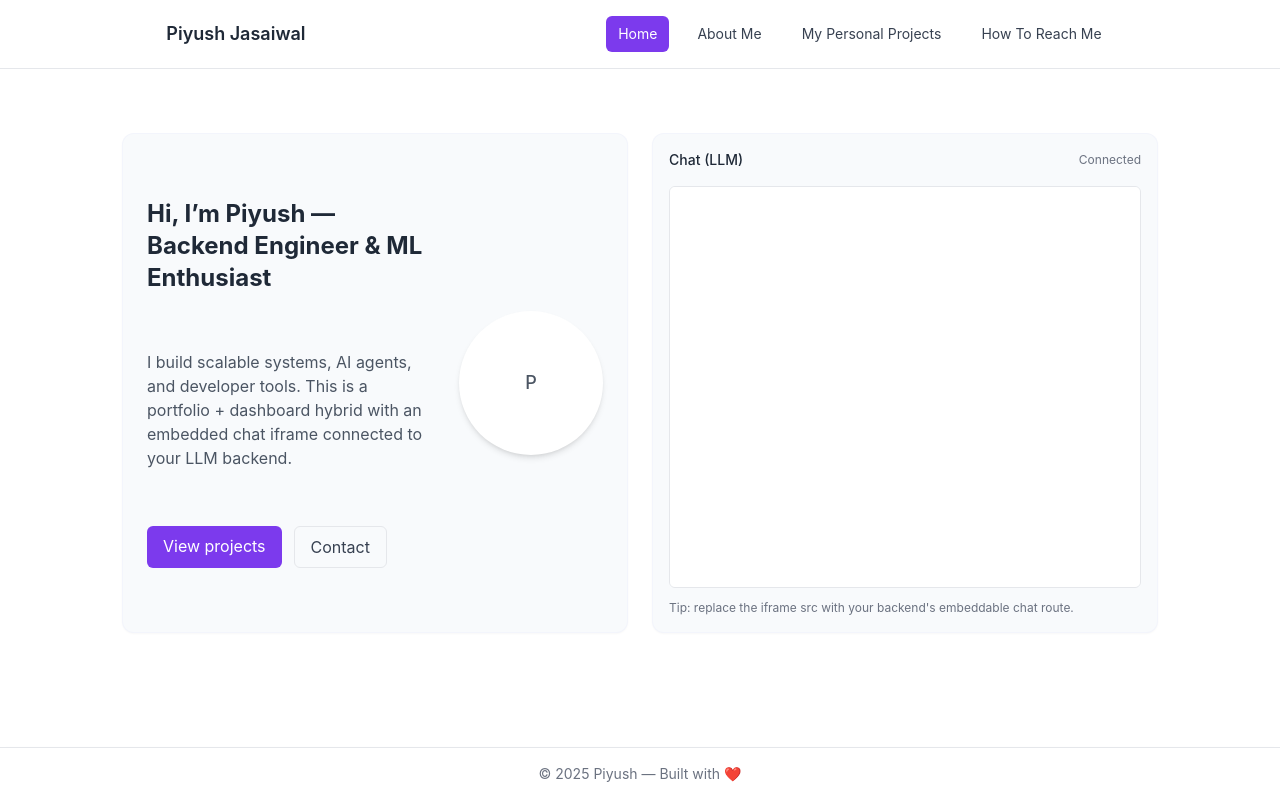
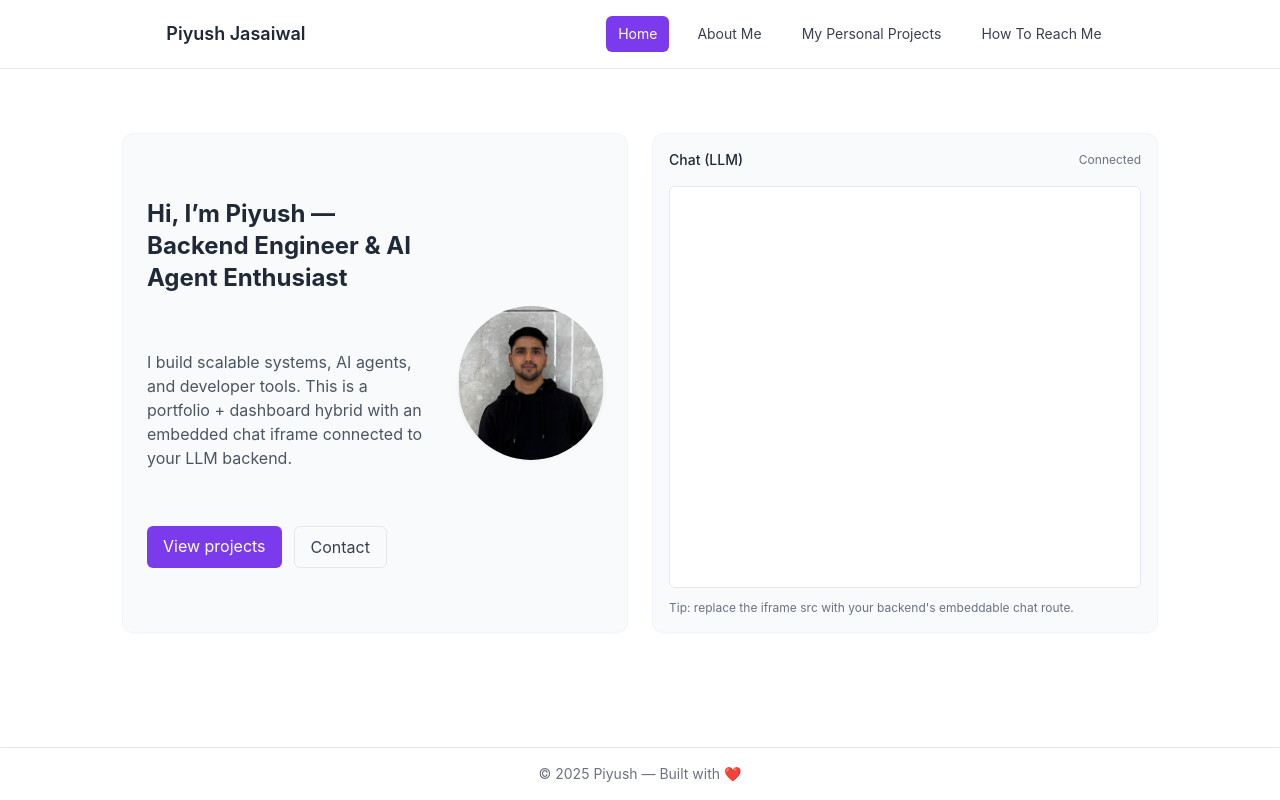
Before and after one commit to piyushjasaiwal/LLM_Portfolio, a Next.js app in the folder frontend/: page / in a window 1280 px wide. Built offline with nearby package versions, Linux system fonts and the light colour scheme.

Commit message:
Adding image to the hero section

```diff
--- a/frontend/components/Hero.js
+++ b/frontend/components/Hero.js
@@ -1,4 +1,5 @@
 import { motion } from "framer-motion";
+import Image from "next/image";
 
 export default function Hero() {
   return (
@@ -6,13 +7,13 @@ export default function Hero() {
       initial={{ opacity: 0, scale: 0.99 }}
       animate={{ opacity: 1, scale: 1 }}
       transition={{ duration: 0.6 }}
-      className="p-6 card h-full flex flex-col justify-between"
+      className="p-6 card h-full flex flex-col justify-between overflow-hidden"
     >
       <div className="flex flex-col md:flex-row items-start md:items-center justify-between gap-8 h-full">
         {/* Left content */}
         <div className="flex flex-col gap-14 flex-1">
           <h1 className="text-2xl font-bold">
-            Hi, I’m Piyush — Backend Engineer & ML Enthusiast
+            Hi, I’m Piyush — Backend Engineer & AI Agent Enthusiast
           </h1>
           <p className="text-gray-600">
             I build scalable systems, AI agents, and developer tools. This is a
@@ -40,7 +41,16 @@ export default function Hero() {
         {/* Right avatar */}
         <div className="hidden md:flex items-center justify-center flex-shrink-0">
           <div className="w-36 h-36 bg-white rounded-full shadow-md flex items-center justify-center">
-            <span className="text-lg font-medium text-gray-600">P</span>
+            <span className="text-lg font-medium text-gray-600">
+              <Image
+                src="/avatar_photo.jpg"
+                width={144}
+                height={144}
+                alt="Picture of the author"
+                className="rounded-full"
+              />
+
+            </span>
           </div>
         </div>
       </div>
```
Also changed, not shown: frontend/public/avatar_photo.jpg (renamed from frontend/public/resources/avatar_photo.jpg).
